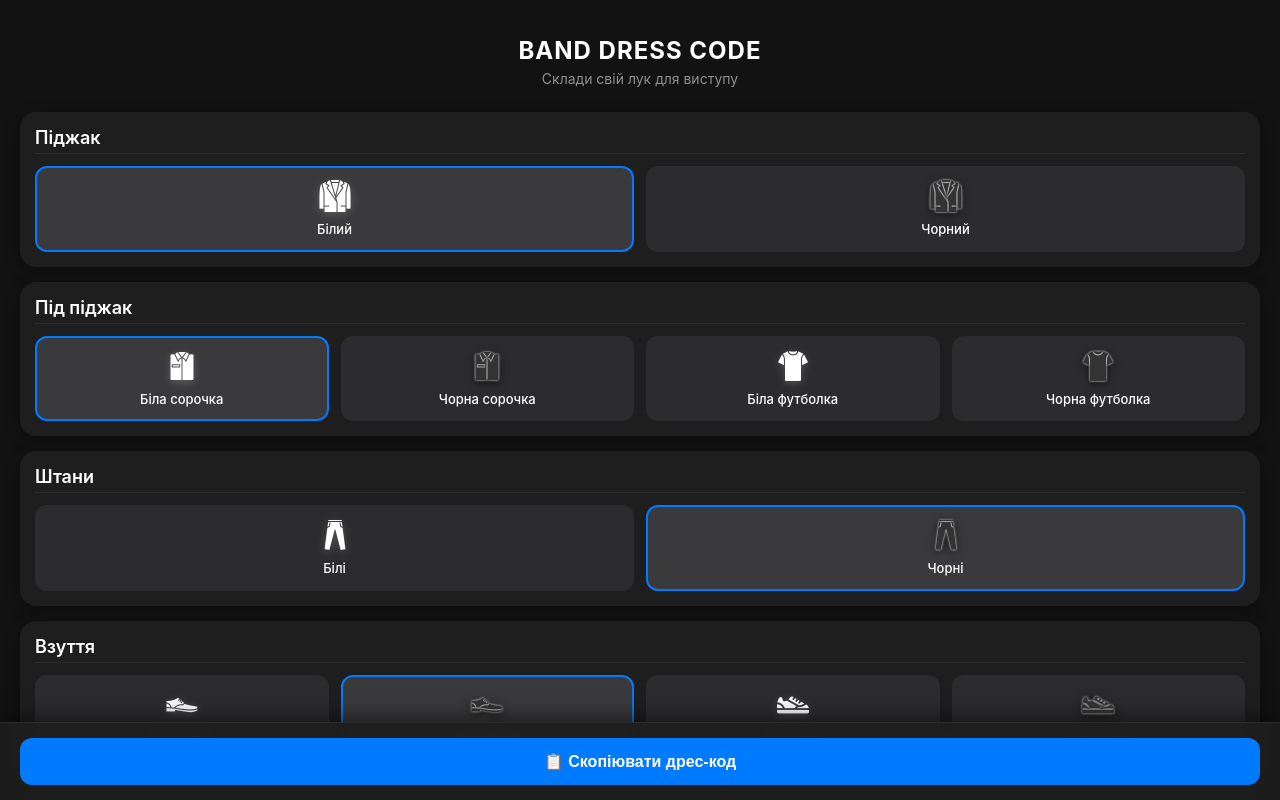
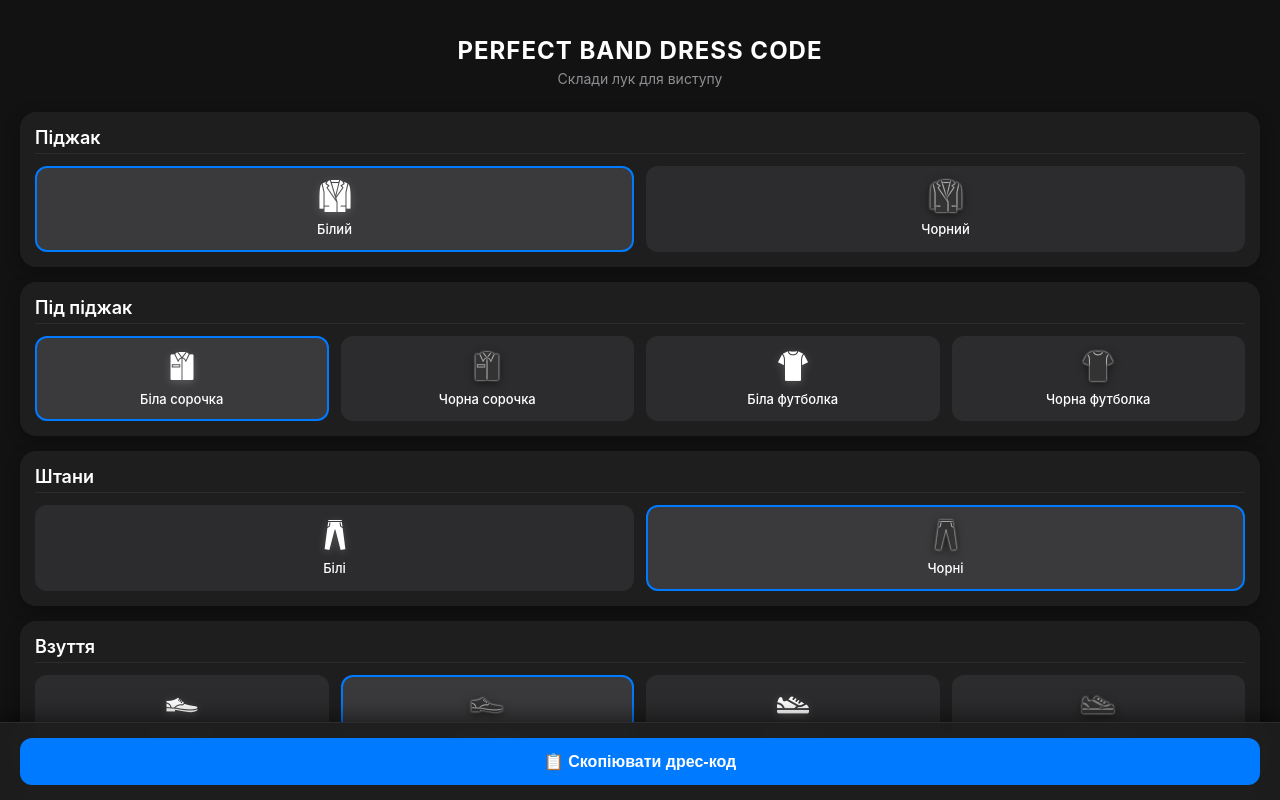
Before and after one commit to perfectband/dresscodemaker, a plain HTML site: page index.html in a window 1280 px wide. Shown: the top 800 px of the page. Drawn offline with Linux system fonts and the light colour scheme.

Commit message:
Update index.html

```diff
--- a/index.html
+++ b/index.html
@@ -3,7 +3,7 @@
 <head>
     <meta charset="UTF-8">
     <meta name="viewport" content="width=device-width, initial-scale=1.0, maximum-scale=1.0, user-scalable=no">
-    <title>Cover Band Dress Code</title>
+    <title>Perfect Band Dress Code</title>
     <style>
         :root {
             --bg-color: #121212;
@@ -152,8 +152,8 @@
 
     <div id="toast">📋 Конфігурацію скопійовано!</div>
 
-    <h1>Band Dress Code</h1>
-    <div class="subtitle">Склади свій лук для виступу</div>
+    <h1>Perfect Band Dress Code</h1>
+    <div class="subtitle">Склади лук для виступу</div>
 
     <div class="category" data-cat="Піджак">
         <div class="category-title">Піджак</div>
```
